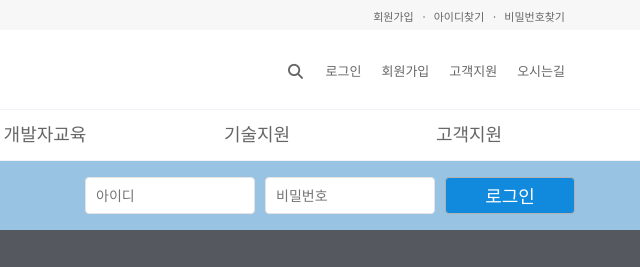
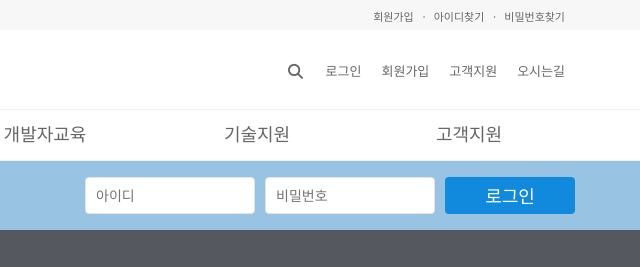
Before and after one commit to sungjoong-kim/ICE_Devcenter, a plain HTML site: page index.html in a window 1280 px wide. Shown: the top 267 px of the page, 595-1235 px from the left. Drawn offline with nearby package versions, Linux system fonts and the light colour scheme.

Commit message:
Add files via upload

```diff
--- a/css/style.css
+++ b/css/style.css
@@ -27,7 +27,6 @@ input,
 textarea,
 input:focus,
 textarea:focus {
-  border: 1px solid #b1b1b1;
   outline: none;
   -webkit-appearance: none;
   box-shadow: none;
```
